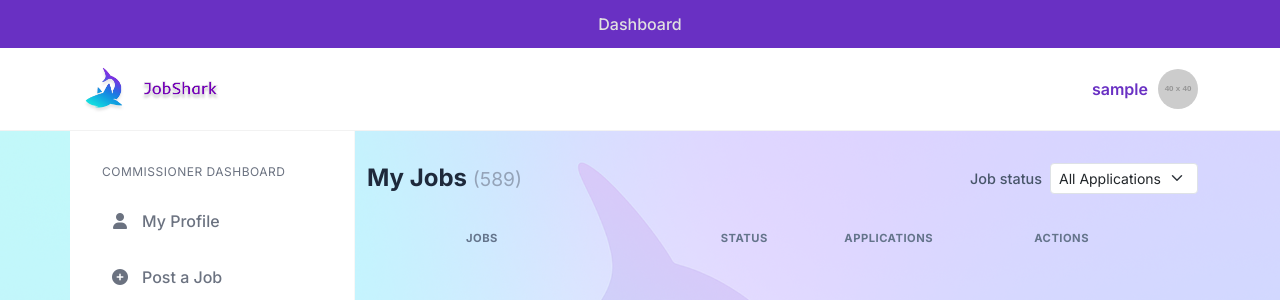
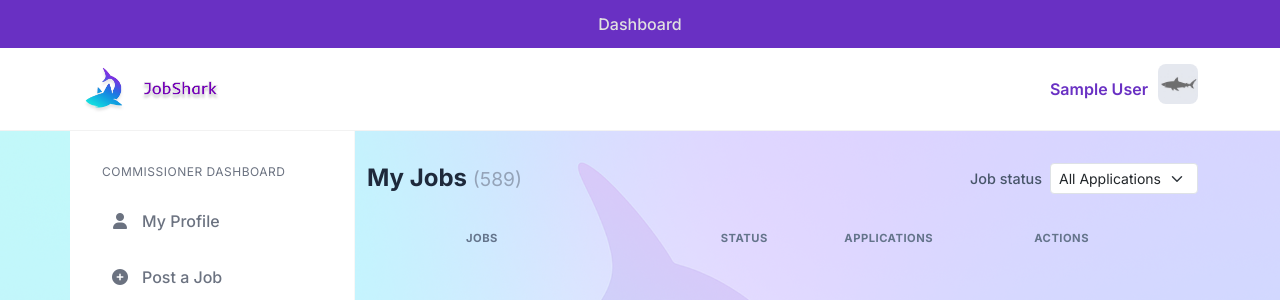
Before and after one commit to Shinnbeegpp/DSA-FINAL-PROJECT, a Django app: page /myjobs/ in a window 1280 px wide. Shown: the top 300 px of the page. Run offline with Django 5.2, Linux system fonts and the light colour scheme; the visitor is signed in with stand-in values (Sample User, id 1); some libraries are stand-ins or nearby versions.

Commit message:
pfp pic fix

```diff
--- a/users/templates/myjobs.html
+++ b/users/templates/myjobs.html
@@ -356,15 +356,17 @@
                 <div class="d-flex align-items-center gap-4">
                     <!-- User Profile -->
                     <div class="user-profile">
-                        <!-- Use Django template tags for user info -->
                         <span class="user-name d-none d-md-block">
-                            {{ user.username }}
+                            {{ user.first_name|default:user.username }} {{ user.last_name }}
                         </span>
 
                         {% if user.userprofile.profile_picture %}
-                            <img src="{{ user.userprofile.profile_picture.url }}" alt="Profile" class="user-avatar">
+                            <img src="{{ user.userprofile.profile_picture.url }}" alt="Profile" class="user-avatar"
+                            style="width: 40px; height: 40px; border-radius: 50%; object-fit: cover;">
                         {% else %}
-                            <img src="https://placehold.co/40x40/E5E7EB/9CA3AF?text=U" alt="Profile" class="user-avatar">
+                            <img src="{% static 'images/default_pfp.jpg' %}"
+                                alt="Default Profile"
+                                style="width: 40px; height: 40px; object-fit: cover; border-radius: 8px; margin-bottom: 10px;">
                         {% endif %}
                     </div>
                 </div>
```
Also changed, not shown: users/templates/post_job.html (+6 -5 lines), users/templates/saved_candidates.html (+6 -4 lines).
